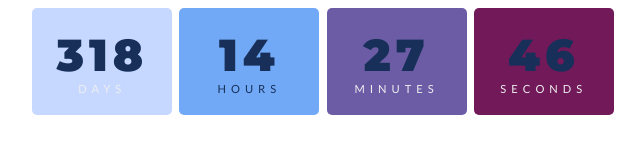
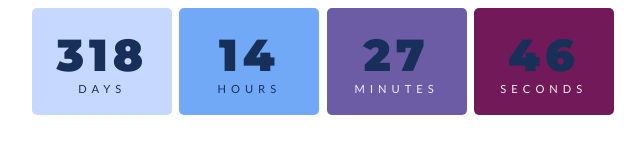
Before and after one commit to lilo-1/notion-widget, a plain HTML site: page index.html in a window 1280 px wide. Shown: the full height of the page, 317-957 px from the left. Drawn offline with Linux system fonts and the light colour scheme.

Commit message:
Update index.html

```diff
--- a/index.html
+++ b/index.html
@@ -29,6 +29,7 @@ body{
 
 .days {
   background: #C6D8FF;
+  color: #183059;
 }
 
 .hours {
```
